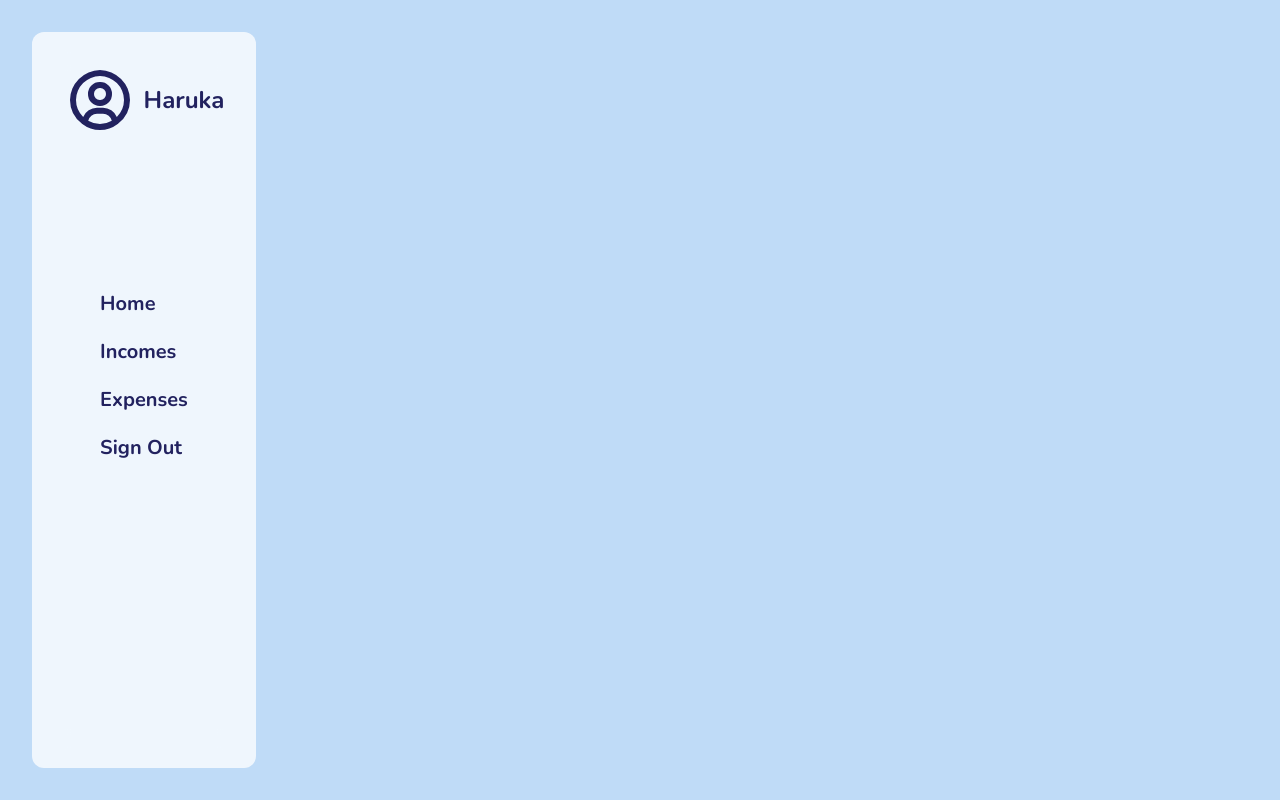
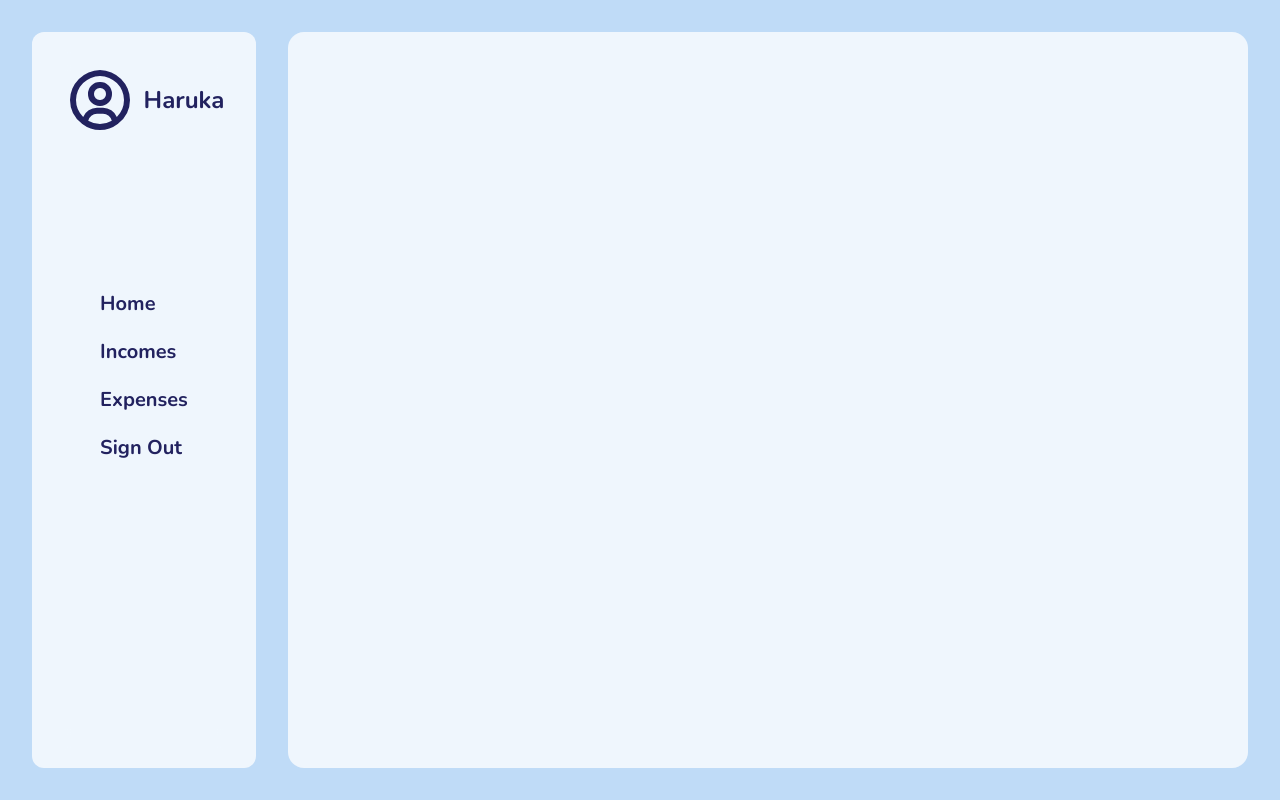
Before and after one commit to harukafujii13/MoneyNote_App, a React (Vite) app in the folder frontend/: page / in a window 1280 px wide. Built offline with nearby package versions, Linux system fonts and the light colour scheme.

Commit message:
style: add style

```diff
--- a/frontend/src/App.jsx
+++ b/frontend/src/App.jsx
@@ -18,6 +18,7 @@ function App() {
       <BrowserRouter>
         <MainLayout>
           <Navigation />
+          <main className="flex-1 bg-opacity-75 bg-white border-3 border-white backdrop-blur-4.5 rounded-2xl overflow-x-hidden scrollbar-width-none">
             <Routes>
               <Route
                 path="/register"
@@ -40,6 +41,7 @@ function App() {
                 element={<ExpensePage />}
               />
             </Routes>
+          </main>
         </MainLayout>
       </BrowserRouter>
     </div>
```
Lines whose indentation alone changed are shown as unchanged.
